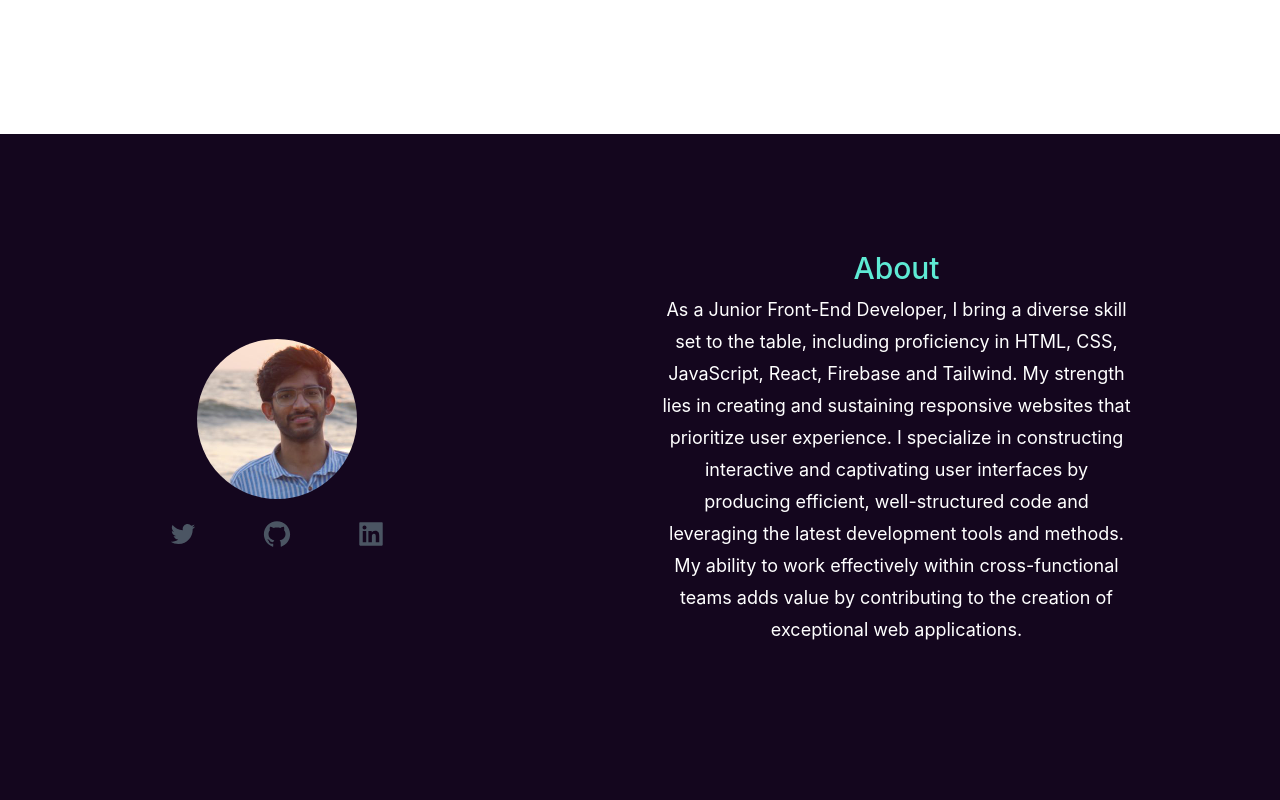
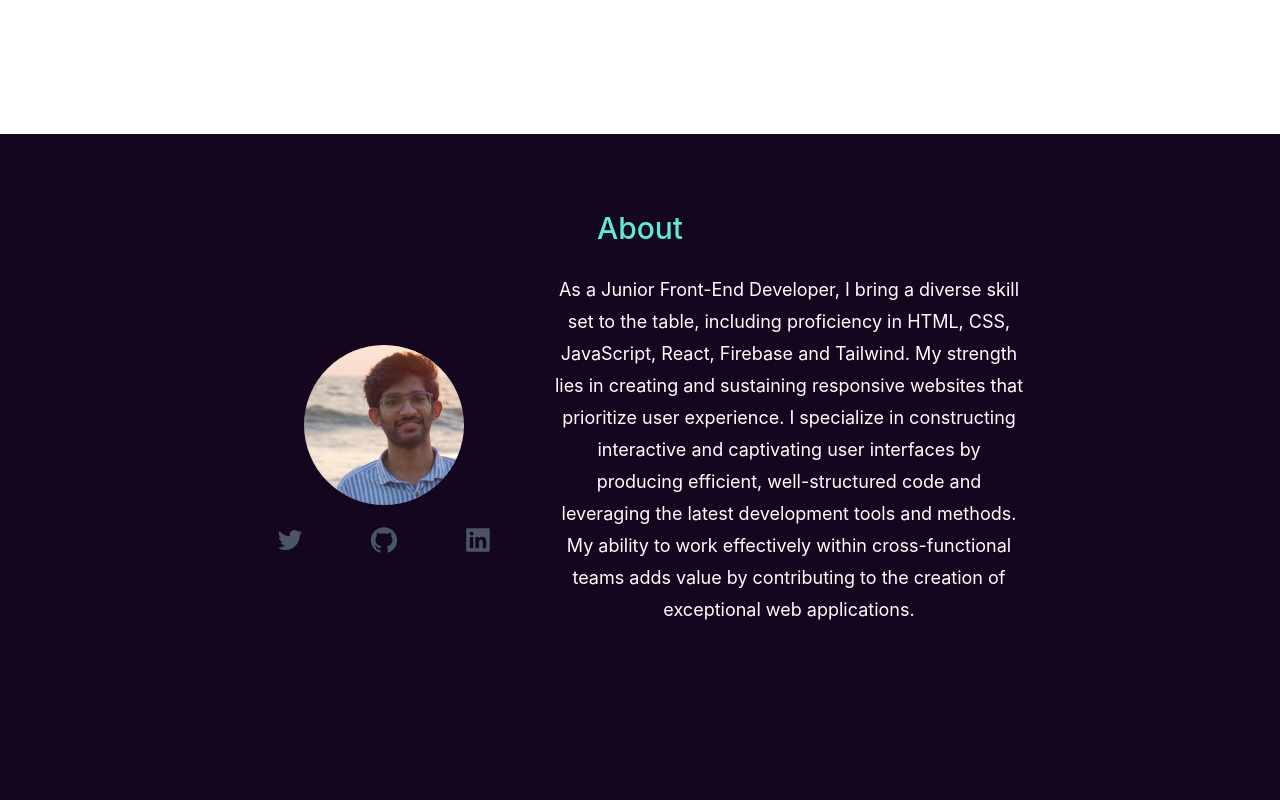
Before and after one commit to AswinSaj/portfolio, a React (Create React App) app: page / in a window 1280 px wide. Shown: the part 780-1580 px from the top of the page. Built offline with nearby package versions, Linux system fonts and the light colour scheme.

Commit message:
about-flex

```diff
--- a/src/components/About.jsx
+++ b/src/components/About.jsx
@@ -4,25 +4,14 @@ import pic from "../images/pic.jpg";
 
 const About = () => {
   return (
-    <div className="wrapper bg-[#14061E] pt-20 pb-20" id="about">
-      <div className="pt-5 px-5 md:flex flex-row-reverse  justify-around md:pb-10">
-        <div>
-          <h1 className="text-3xl font-medium pt-4 text-teal-300 text-center ">
+    <div className="wrapper bg-[#14061E] pt-10 pb-20" id="about">
+      <div className="pt-5 px-5 md:flex justify-around md:pb-10 ">
+        <div className="">
+          <h1 className="text-3xl pb-5 font-medium pt-4 text-teal-300 text-center ">
             About
           </h1>
-          <p className="leading-8 pt-2 px-5 text-lg text-white md:max-w-lg mx-auto pb-5 text-center">
-            As a Junior Front-End Developer, I bring a diverse skill set to the
-            table, including proficiency in HTML, CSS, JavaScript, React,
-            Firebase and Tailwind. My strength lies in creating and sustaining
-            responsive websites that prioritize user experience. I specialize in
-            constructing interactive and captivating user interfaces by
-            producing efficient, well-structured code and leveraging the latest
-            development tools and methods. My ability to work effectively within
-            cross-functional teams adds value by contributing to the creation of
-            exceptional web applications.
-          </p>
-        </div>
-        <div className=" md:flex-col md:flex md:items-center md:justify-center ">
+          <div className=" md:flex items-center justify-around">
+            <div>
               <div className="relative mx-auto rounded-full w-40 h-50 overflow-hidden ">
                 <img
                   className="w-full h-full object-cover scale-125 "
@@ -54,6 +43,19 @@ const About = () => {
                 </a>
               </div>
             </div>
+            <p className="leading-8 pt-2 px-5 text-lg text-white md:max-w-lg mx-auto pb-5 text-center">
+              As a Junior Front-End Developer, I bring a diverse skill set to
+              the table, including proficiency in HTML, CSS, JavaScript, React,
+              Firebase and Tailwind. My strength lies in creating and sustaining
+              responsive websites that prioritize user experience. I specialize
+              in constructing interactive and captivating user interfaces by
+              producing efficient, well-structured code and leveraging the
+              latest development tools and methods. My ability to work
+              effectively within cross-functional teams adds value by
+              contributing to the creation of exceptional web applications.
+            </p>
+          </div>
+        </div>
       </div>
     </div>
   );
```
Lines whose indentation alone changed are shown as unchanged.
